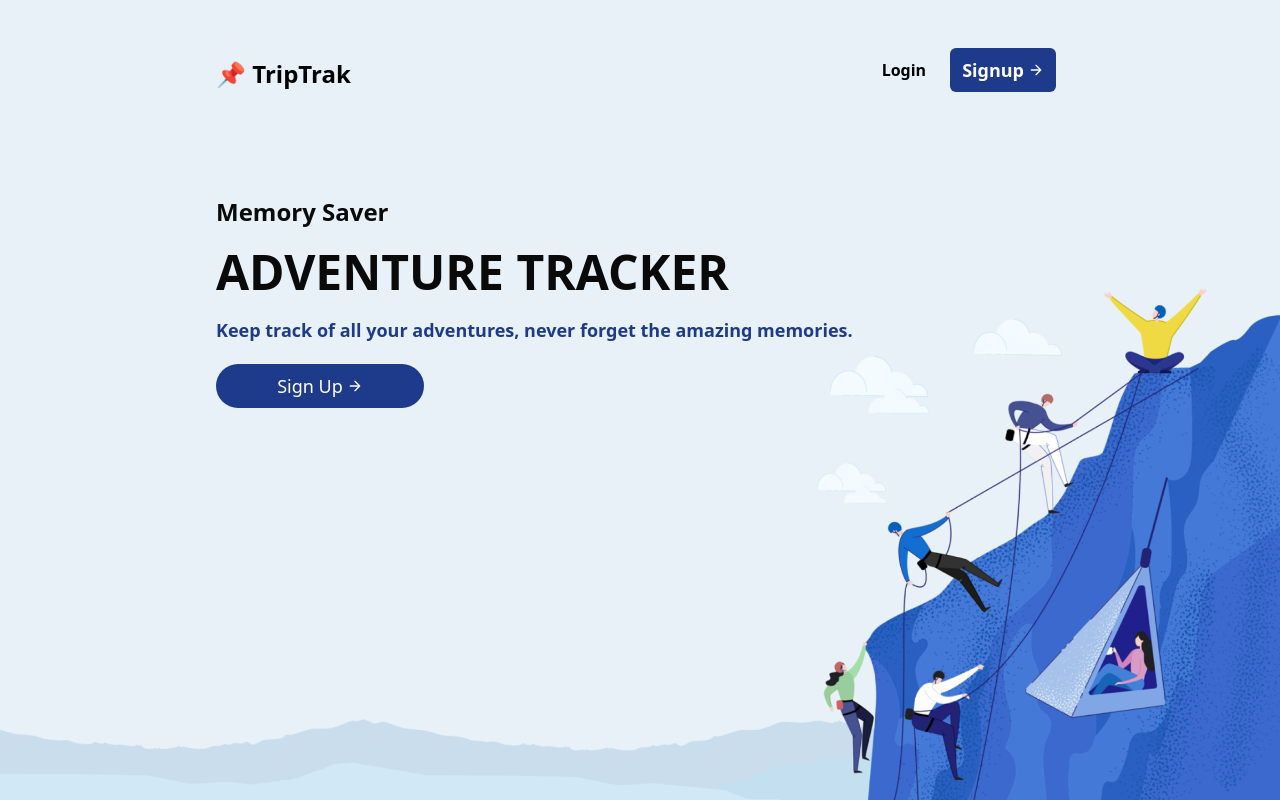
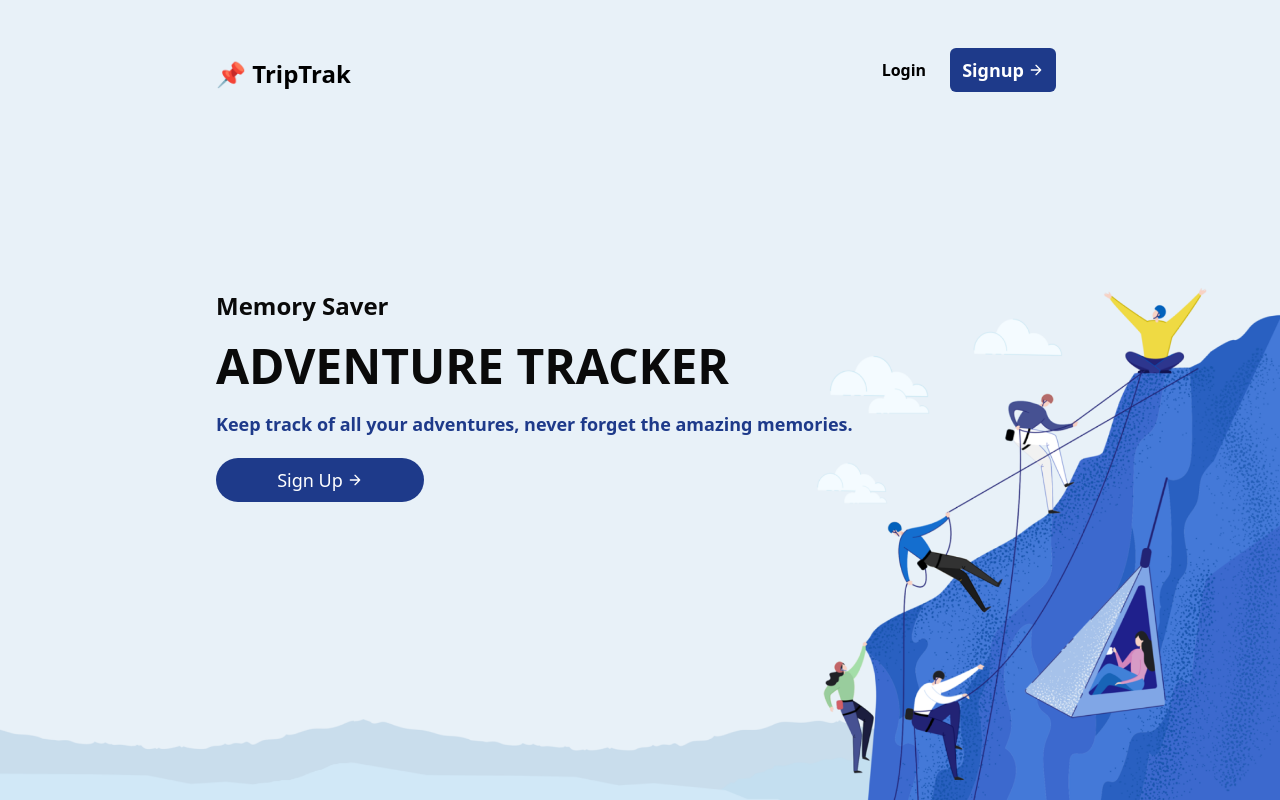
Before and after one commit to Achronus/django-projects, a Django app: page / in a window 1280 px wide. Run offline with Django 4.2, Linux system fonts and the light colour scheme; style sheets or scripts are compiled from the project's sources; some libraries are stand-ins or nearby versions.

Commit message:
Homepage style updates
Added additional responsive styles to hero description on `lg` and `xl` screens

```diff
--- a/triptrak/trip/templates/trip/index.html
+++ b/triptrak/trip/templates/trip/index.html
@@ -6,7 +6,7 @@
 
     {% include "partials/home-nav.html" %}
 
-    <div class="hero-content text-neutral-950 text-center md:text-left md:px-6 md:mx-12 xl:mx-48">
+    <div class="hero-content text-neutral-950 text-center md:text-left md:px-6 md:mx-12 lg:h-1/2 lg:align-center lg:justify-center lg:flex lg:flex-col xl:mx-48">
       <h3 class="mb-5 text-2xl font-bold">Memory Saver</h3>
       <h1 class="mb-5 text-5xl font-bold uppercase">Adventure Tracker</h1>
       <p class="mb-5 text-lg font-semibold text-blue-900">Keep track of all your adventures, never forget the amazing memories.</p>
```
